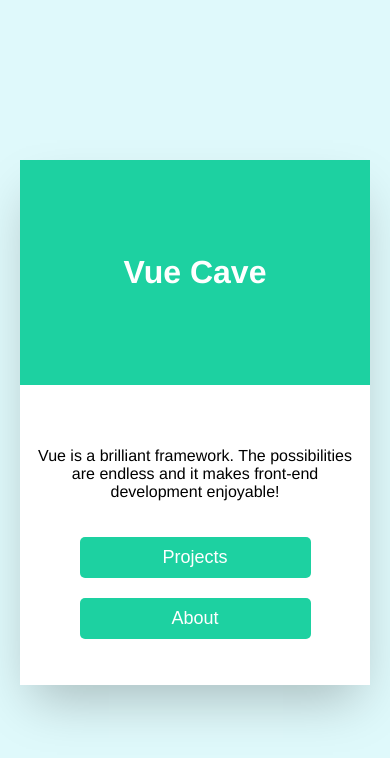
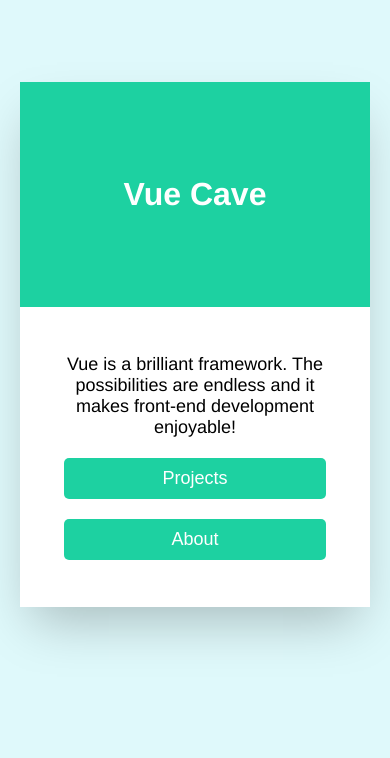
Before and after one commit to silashuereca/vue-form-elements, a Vue app: page / in a window 390 px wide. Shown: the top 758 px of the page. Built offline with nearby package versions, Linux system fonts and the light colour scheme.

Commit message:
fix: responsive issues with container being too close to the top at different heights

```diff
--- a/src/views/Home.vue
+++ b/src/views/Home.vue
@@ -65,6 +65,11 @@ h1 {
   color: #fff;
 }
 
+p {
+  font-size: 18px;
+  margin: 0;
+}
+
 .right-container {
   width: 400px;
   height: 300px;
@@ -75,7 +80,7 @@ h1 {
 }
 
 .inner-right-box {
-  padding: 10px;
+  width: 75%;
 }
 
 .buttons-container {
@@ -83,7 +88,7 @@ h1 {
 }
 
 .btn {
-  width: 55%;
+  width: 100%;
   padding: 10px;
   cursor: pointer;
   border: none;
@@ -103,6 +108,13 @@ h1 {
 }
 
 @media only screen and (max-width: 800px){
+  .home-container {
+    width: 100%;
+    height: 100vh;
+    display: flex;
+    margin-top: -20%;
+  }
+
   .box {
     display: block;
   }
@@ -112,7 +124,7 @@ h1 {
   }
 
   .btn {
-    width: 70%;
+    width: 100%;
   }
 }
 
@@ -136,4 +148,16 @@ h1 {
     width: 300px;
   }
 }
+
+@media only screen and (max-height: 667px){
+  .home-container {
+    margin-top: -10%;
+  }
+}
+
+@media only screen and (max-height: 568px){
+  .home-container {
+    margin-top: 0%;
+  }
+}
 </style>
```
